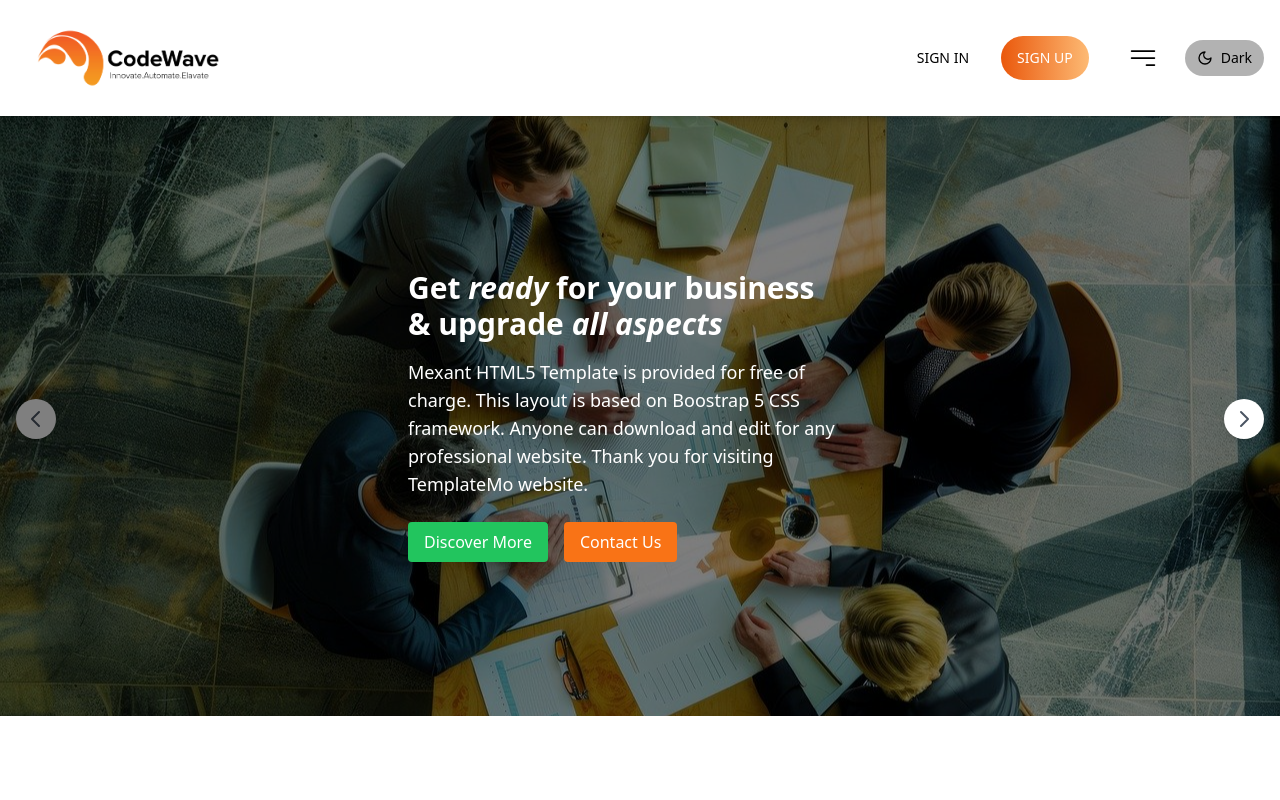
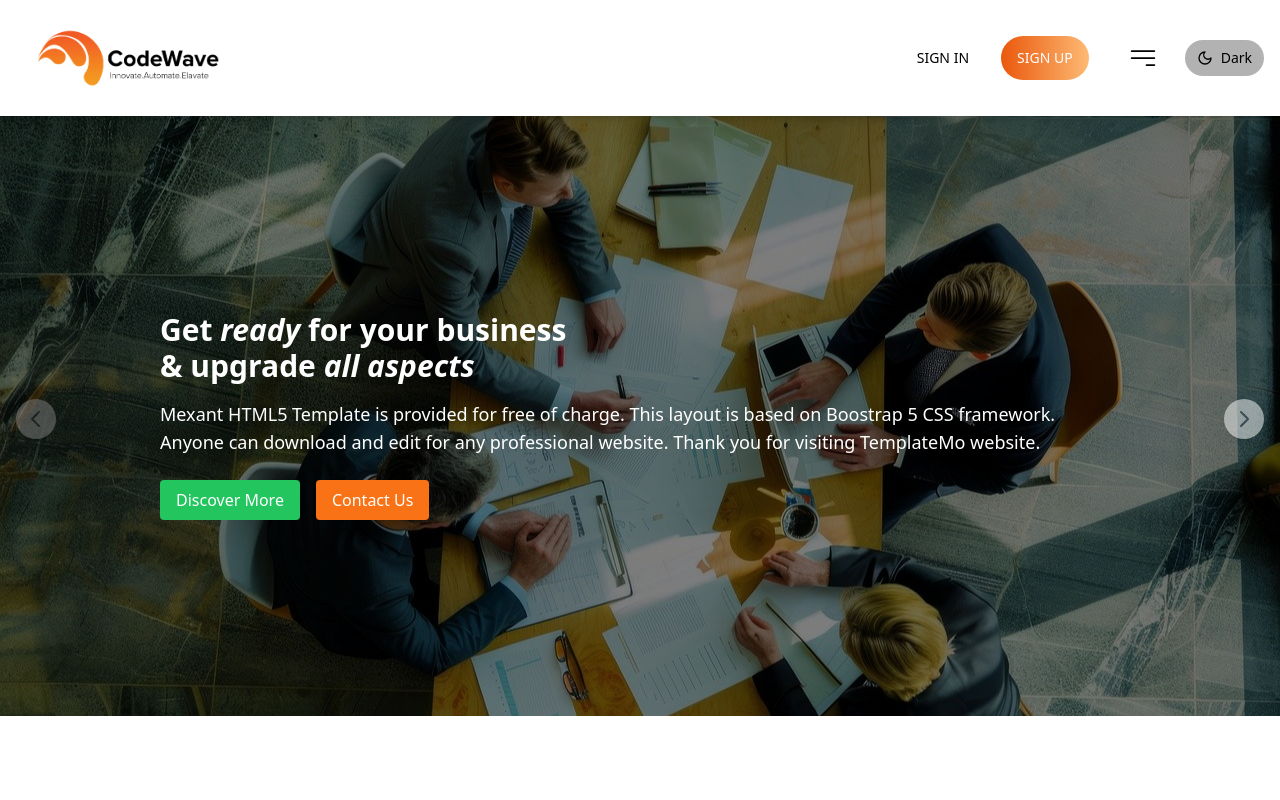
Before and after one commit to ziadelsayed0/Codewave-site, a React (Vite) app in the folder frontend/: page / in a window 1280 px wide. Shown: the top 800 px of the page. Built offline with nearby package versions, Linux system fonts and the light colour scheme.

Commit message:
slider fixed

```diff
--- a/frontend/src/components/Header.jsx
+++ b/frontend/src/components/Header.jsx
@@ -1,11 +1,5 @@
 import React, { useEffect, useState } from 'react';
 import { Link } from 'react-router-dom';
-
-
-const getTheme = () => {
-    return localStorage.getItem("theme");
-}
-
 
 const Header = () => {
 
@@ -70,7 +64,7 @@
                                         {/* Mobile Menu Button */}
                                         <button
                                             onClick={() => setMobileNavOpen(!mobileNavOpen)}
-                                            className={`${isDarkMode ? "text-white" : "text-black"} hover:text-orange-500`}
+                                            className="text-textColor hover:text-orange-500"
                                         >
                                             <svg width="28" height="28" viewBox="0 0 32 32" fill="none" xmlns="http://www.w3.org/2000/svg">
                                                 <path d="M3 16H29" stroke="currentColor" strokeWidth="2" strokeLinecap="round" strokeLinejoin="round"></path>
--- a/frontend/src/components/Sliderview.jsx
+++ b/frontend/src/components/Sliderview.jsx
@@ -3,18 +3,40 @@
 import 'slick-carousel/slick/slick.css';
 import 'slick-carousel/slick/slick-theme.css';
 
+
+const slides = [
+  {
+    title: "Best One in Town<br />&amp; Crypto <em>Services</em>",
+    description: "When you browse through different tags on TemplateMo website, you can see a variety of CSS templates which are responsive website designs for different individual needs. Please tell your friends about our website. Thank you.",
+    more: "/more"
+  },
+  {
+    title: "Get <em>ready</em> for your business<br />&amp; upgrade <em>all aspects</em>",
+    description: "Mexant HTML5 Template is provided for free of charge. This layout is based on Boostrap 5 CSS framework. Anyone can download and edit for any professional website. Thank you for visiting TemplateMo website.",
+    more: "/more"
+  },
+  {
+    title: "<em>Digital</em> Currency for you <br />&amp; Best <em>Crypto</em> Tips",
+    description: "You will see a bunch of free CSS templates when you search on Google. TemplateMo website is probably the best one because it is 100% free. It does not ask you anything in return. You have a total freedom to use any template for any purpose.",
+    more: "/more"
+  }
+]
+
+
+
 const Sliderview = () => {
   // NavBar Appearance
-window.addEventListener('scroll', function() {
+  window.addEventListener('scroll', function () {
     const navbar = document.getElementById('navbar');
     if (window.scrollY > 80) {
-    navbar.classList.add('bg-black','text-white');
+      navbar.classList.add('bg-black', 'text-white');
       navbar.classList.remove('bg-transparent', 'text-white');
     } else {
       navbar.classList.add('bg-transparent', 'text-black');
       navbar.classList.remove('bg-black', 'text-black');
     }
   });
+
   const sliderSettings = {
     dots: true,
     infinite: true,
@@ -27,12 +49,13 @@
     nextArrow: <SampleNextArrow />,
     prevArrow: <SamplePrevArrow />,
   };
+
   // Custom Arrows
   function SampleNextArrow(props) {
-      const { className, style, onClick } = props;
+    const { onClick } = props;
     return (
       <button
-          className="absolute top-1/2 right-4 transform -translate-y-1/2 bg-white p-2 rounded-full shadow-md hover:bg-gray-200"
+        className="absolute top-1/2 right-4 transform -translate-y-1/2 bg-white opacity-50  p-2 rounded-full shadow-md hover:bg-gray-200"
         onClick={onClick}
       >
         <svg className="w-6 h-6 text-gray-600" fill="none" stroke="currentColor" viewBox="0 0 24 24" xmlns="http://www.w3.org/2000/svg">
@@ -43,10 +66,10 @@
   }
 
   function SamplePrevArrow(props) {
-      const { className, style, onClick } = props;
+    const { onClick } = props;
     return (
       <button
-          className="absolute top-1/2 left-4 transform -translate-y-1/2 bg-white p-2 rounded-full shadow-md hover:bg-gray-200"
+        className="absolute top-1/2 left-4 transform -translate-y-1/2 bg-white opacity-50 p-2 rounded-full shadow-md hover:bg-gray-200"
         onClick={onClick}
       >
         <svg className="w-6 h-6 text-gray-600" fill="none" stroke="currentColor" viewBox="0 0 24 24" xmlns="http://www.w3.org/2000/svg">
@@ -56,52 +79,29 @@
     );
   }
 
+  // Function to generate the slides
+  function CreateSlides() {
+    return slides.map((slide, idx) => (
+      <div key={idx} className="relative w-full h-[600px]">
+        <div className="absolute inset-0 flex items-center bg-black bg-opacity-50">
+          <div className="text-left text-white  mx-auto lg:p-40 p-10">
+            <h2 className="text-xl lg:text-3xl font-bold mb-4" dangerouslySetInnerHTML={{ __html: slide.title }}></h2>
+            <p className="lg:text-lg text-sm mb-6">{slide.description}</p>
+            <div className="flex space-x-4">
+              <a href={slide.more} className="bg-green-500 text-white py-2 px-4 rounded hover:bg-green-600">Discover More</a>
+              <a href="#" className="bg-orange-500 text-white py-2 px-4 rounded hover:bg-orange-600">Contact Us</a>
+            </div>
+          </div>
+        </div>
+      </div>
+    ));
+  }
 
   return (
     <section>
       <div className="relative overflow-hidden cursor-grab w-full h-[600px] bg-cover bg-center" id="top" style={{ backgroundImage: "url('../images/slider2.jpg')" }}>
         <Slider {...sliderSettings}>
-                {/* Slide 1 */}
-                <div className="relative w-full h-[600px]">
-                    <div className="absolute inset-0 flex items-center bg-black bg-opacity-50">
-                    <div className="text-left text-white max-w-lg mx-auto p-6">
-                        <h2 className="text-3xl font-bold mb-4">Best One in Town<br />&amp; Crypto <em>Services</em></h2>
-                        <p className="text-lg mb-6">When you browse through different tags on TemplateMo website, you can see a variety of CSS templates which are responsive website designs for different individual needs. Please tell your friends about our website. Thank you.</p>
-                        <div className="flex space-x-4">
-                        <a href="#" className="bg-green-500 text-white py-2 px-4 rounded hover:bg-green-600">Discover More</a>
-                        <a href="#" className="bg-orange-500 text-white py-2 px-4 rounded hover:bg-orange-600">Contact Us</a>
-                        </div>
-                    </div>
-                    </div>
-                </div>
-
-                {/* Slide 2 */}
-                <div className="relative w-full h-[600px]">
-                    <div className="absolute inset-0 flex items-center bg-black bg-opacity-50">
-                    <div className="text-left text-white max-w-lg mx-auto p-6">
-                        <h2 className="text-3xl font-bold mb-4">Get <em>ready</em> for your business<br />&amp; upgrade <em>all aspects</em></h2>
-                        <p className="text-lg mb-6">Mexant HTML5 Template is provided for free of charge. This layout is based on Boostrap 5 CSS framework. Anyone can download and edit for any professional website. Thank you for visiting TemplateMo website.</p>
-                        <div className="flex space-x-4">
-                        <a href="#" className="bg-green-500 text-white py-2 px-4 rounded hover:bg-green-600">Discover More</a>
-                        <a href="#" className="bg-orange-500 text-white py-2 px-4 rounded hover:bg-orange-600">Contact Us</a>
-                        </div>
-                    </div>
-                    </div>
-                </div>
-
-                {/* Slide 3 */}
-                <div className="relative w-full h-[600px]">
-                    <div className="absolute inset-0 flex items-center bg-black bg-opacity-50">
-                    <div className="text-left text-white max-w-lg mx-auto p-6">
-                        <h2 className="text-3xl font-bold mb-4"><em>Digital</em> Currency for you <br />&amp; Best <em>Crypto</em> Tips</h2>
-                        <p className="text-lg mb-6">You will see a bunch of free CSS templates when you search on Google. TemplateMo website is probably the best one because it is 100% free. It does not ask you anything in return. You have a total freedom to use any template for any purpose.</p>
-                        <div className="flex space-x-4">
-                        <a href="#" className="bg-green-500 text-white py-2 px-4 rounded hover:bg-green-600">Discover More</a>
-                        <a href="#" className="bg-orange-500 text-white py-2 px-4 rounded hover:bg-orange-600">Contact Us</a>
-                        </div>
-                    </div>
-                    </div>
-                </div>
+          {CreateSlides()} {/* Call the function to render slides */}
         </Slider>
       </div>
     </section>
--- a/frontend/src/pages/Layout.jsx
+++ /dev/null
@@ -1,16 +0,0 @@
-import Footer from "../components/Footer";
-import Header from "../components/Header";
-
-
-function PageLayout({ children }) {
-    return (
-        <>
-
-            <Header />
-            {children}
-            <Footer />
-        </>
-    )
-}
-
-export default PageLayout;
```
Lines whose indentation alone changed are shown as unchanged.
